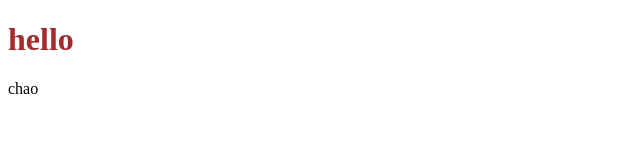
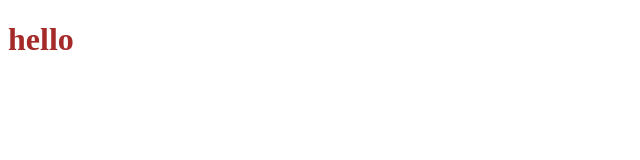
Before and after one commit to duongquang18it3/100-day-journey-to-learn-basic-Web, a plain HTML site: page htmlcss/HTML_CSS_components/index.html in a window 1280 px wide. Shown: the full height of the page, 0-640 px from the left. Drawn offline with Linux system fonts and the light colour scheme.

Commit message:
change content

```diff
--- a/htmlcss/HTML_CSS_components/index.html
+++ b/htmlcss/HTML_CSS_components/index.html
@@ -9,6 +9,5 @@
 </head>
 <body>
     <h1>hello</h1>
-    chao
 </body>
 </html>
```
